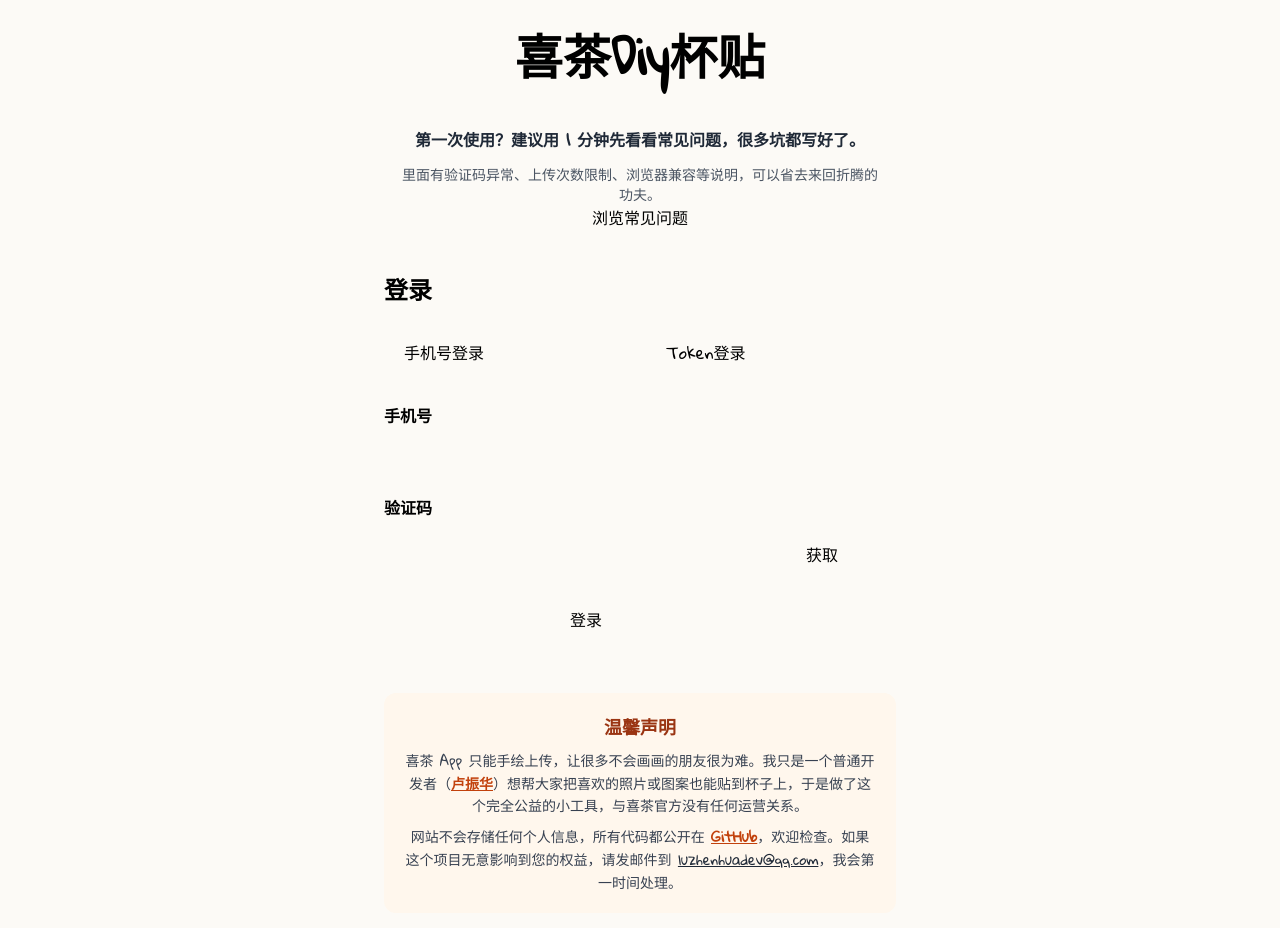
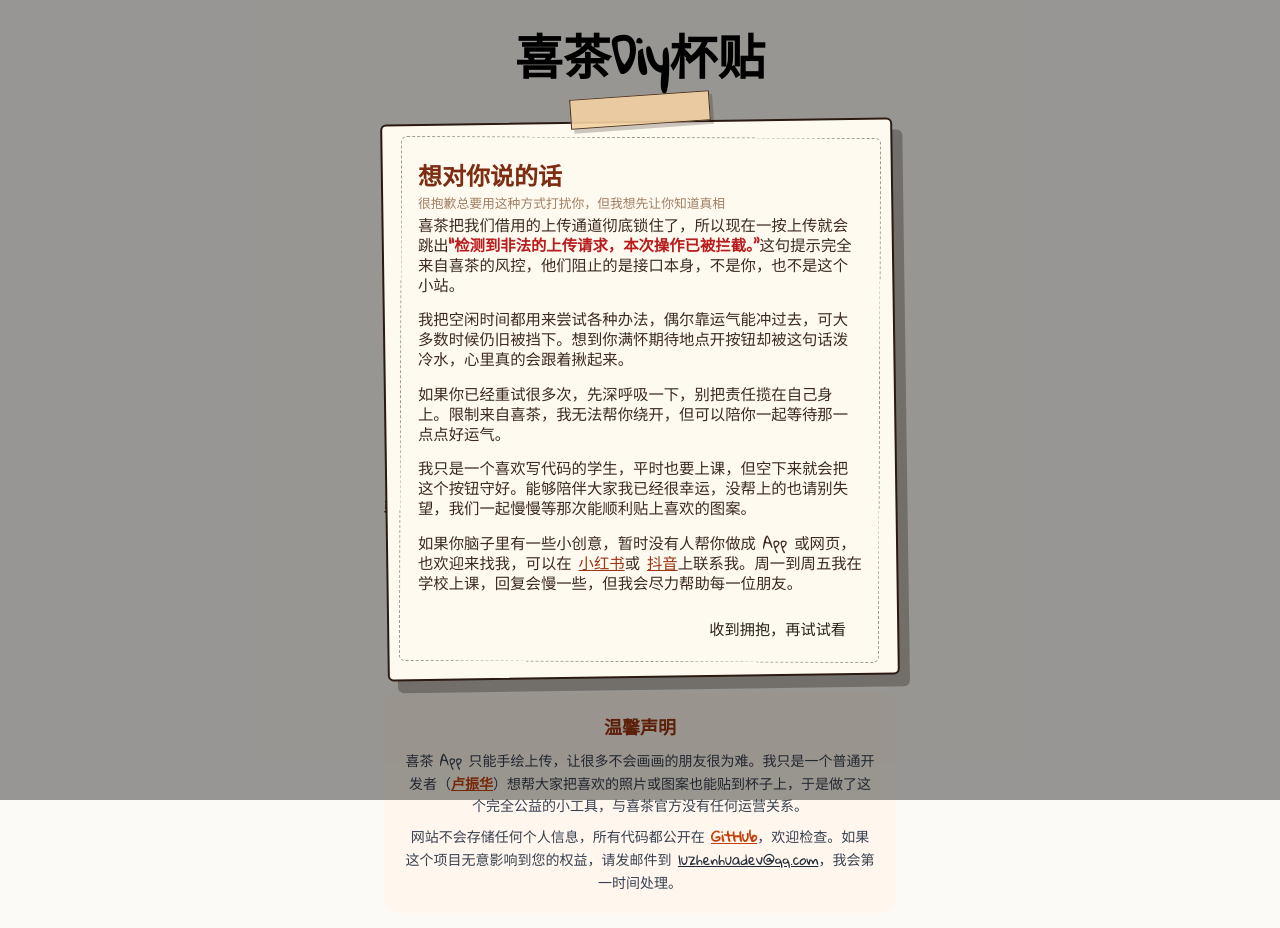
Before and after one commit to luzhenhua/heytea, a Next.js app: page / in a window 1280 px wide. Shown: the top 928 px of the page. Built offline with nearby package versions, Linux system fonts and the light colour scheme.

Commit message:
Update announcement modal copy and styling

```diff
--- a/app/globals.css
+++ b/app/globals.css
@@ -85,6 +85,99 @@ wired-slider {
   --wired-slider-bar-color: #666;
 }
 
+.announcement-card {
+  padding: 0;
+  background: transparent;
+  border-radius: 0;
+  box-shadow: none;
+  width: min(560px, 100%);
+  margin: 0 auto;
+}
+
+.announcement-body {
+  position: relative;
+  padding: 38px 34px 30px;
+  line-height: 1.85;
+  overflow: visible;
+  color: #2b2117;
+}
+
+.announcement-body::before {
+  content: '';
+  position: absolute;
+  inset: 0;
+  background: #fffaf0;
+  border: 2px solid #2b1a11;
+  box-shadow: 10px 12px 0 rgba(29, 18, 12, 0.3);
+  transform: rotate(-0.8deg);
+  z-index: -3;
+}
+
+.announcement-body::after {
+  content: '';
+  position: absolute;
+  background: #fffaf0;
+  border: 1px dashed rgba(43, 33, 23, 0.45);
+  inset: 16px;
+  transform: rotate(0.25deg);
+  z-index: -2;
+}
+
+.announcement-body::before,
+.announcement-body::after {
+  border-radius: 6px;
+}
+
+.announcement-body > * {
+  position: relative;
+  z-index: 1;
+}
+
+.announcement-tape {
+  position: absolute;
+  top: -26px;
+  left: 50%;
+  width: 140px;
+  height: 30px;
+  transform: translateX(-50%) rotate(-4deg);
+  background: #f3d1a2;
+  border: 1px solid #3a2416;
+  box-shadow: 3px 4px 0 rgba(30, 18, 12, 0.25);
+  opacity: 0.9;
+}
+
+.announcement-header p {
+  margin: 0;
+}
+
+.announcement-meta {
+  font-size: 0.8rem;
+  color: #a07e61;
+}
+
+.announcement-paragraphs p {
+  margin: 0;
+}
+
+.announcement-paragraphs p + p {
+  margin-top: 0.9rem;
+}
+
+.announcement-paragraphs {
+  color: #3c2a20;
+  font-size: 0.96rem;
+}
+
+.announcement-action {
+  display: flex;
+  justify-content: flex-end;
+}
+
+.announcement-action wired-button {
+  font-size: 0.95rem;
+  padding: 6px 16px;
+}
+
 @media (max-width: 640px) {
   body {
     font-size: 15px;
--- a/app/page.tsx
+++ b/app/page.tsx
@@ -13,6 +13,7 @@ export default function Home() {
   const [loaded, setLoaded] = useState(false);
   const [showDetails, setShowDetails] = useState(false);
   const [sessionAlert, setSessionAlert] = useState<string | null>(null);
+  const [showAnnouncement, setShowAnnouncement] = useState(true);
   const getSessionExpiredMessage = (message?: string) => {
     if (!message) return '登录状态已失效，请重新登录';
     if (message.toUpperCase() === 'TOKEN_INVALID') {
@@ -43,6 +44,7 @@ export default function Home() {
         localStorage.removeItem('heyteaUser');
       }
     }
+
   }, []);
 
   useEffect(() => {
@@ -120,6 +122,10 @@ export default function Home() {
     setSessionAlert(getSessionExpiredMessage(message));
   };
 
+  const handleDismissAnnouncement = () => {
+    setShowAnnouncement(false);
+  };
+
   // 手机号打码
   const maskPhone = (phone: string) => {
     if (!phone) return '';
@@ -137,8 +143,69 @@ export default function Home() {
   }
 
   return (
-    <main className="min-h-screen p-4 md:p-8">
-      <div className="max-w-lg mx-auto">
+    <>
+      {showAnnouncement && (
+        <div className="fixed inset-0 z-50 flex items-center justify-center p-4 animate-fade-in">
+          <div className="absolute inset-0 bg-black/40" />
+          <wired-card
+            elevation="3"
+            class="max-w-lg w-full announcement-card"
+            style={{ zIndex: 60, position: 'relative' }}
+          >
+            <div className="announcement-body text-left">
+              <div className="announcement-tape" aria-hidden="true" />
+              <div className="announcement-header">
+                <p className="text-2xl font-bold text-orange-900 mb-2">想对你说的话</p>
+                <p className="announcement-meta">很抱歉总要用这种方式打扰你，但我想先让你知道真相</p>
+              </div>
+              <div className="announcement-paragraphs text-sm text-gray-800">
+                <p>
+                  喜茶把我们借用的上传通道彻底锁住了，所以现在一按上传就会跳出
+                  <span className="font-semibold text-red-700">“检测到非法的上传请求，本次操作已被拦截。”</span>
+                  这句提示完全来自喜茶的风控，他们阻止的是接口本身，不是你，也不是这个小站。
+                </p>
+                <p>
+                  我把空闲时间都用来尝试各种办法，偶尔靠运气能冲过去，可大多数时候仍旧被挡下。想到你满怀期待地点开按钮却被这句话泼冷水，心里真的会跟着揪起来。
+                </p>
+                <p>
+                  如果你已经重试很多次，先深呼吸一下，别把责任揽在自己身上。限制来自喜茶，我无法帮你绕开，但可以陪你一起等待那一点点好运气。
+                </p>
+                <p>
+                  我只是一个喜欢写代码的学生，平时也要上课，但空下来就会把这个按钮守好。能够陪伴大家我已经很幸运，没帮上的也请别失望，我们一起慢慢等那次能顺利贴上喜欢的图案。
+                </p>
+                <p>
+                  如果你脑子里有一些小创意，暂时没有人帮你做成 App 或网页，也欢迎来找我，可以在{' '}
+                  <a
+                    href="https://www.xiaohongshu.com/user/profile/6554bb560000000002035357"
+                    target="_blank"
+                    rel="noopener noreferrer"
+                    className="underline text-orange-800"
+                  >
+                    小红书
+                  </a>
+                  或{' '}
+                  <a
+                    href="https://www.douyin.com/user/MS4wLjABAAAAe_UbKX_yOC03iIH10AmzlJJSnt_O0CecI1naUtR5qjNKNKd4Gqg8Hw1tyOfeHRLA?from_tab_name=main"
+                    target="_blank"
+                    rel="noopener noreferrer"
+                    className="underline text-orange-800"
+                  >
+                    抖音
+                  </a>
+                  上联系我。周一到周五我在学校上课，回复会慢一些，但我会尽力帮助每一位朋友。
+                </p>
+              </div>
+              <div className="announcement-action pt-4">
+                <wired-button onClick={handleDismissAnnouncement}>
+                  收到拥抱，再试试看
+                </wired-button>
+              </div>
+            </div>
+          </wired-card>
+        </div>
+      )}
+      <main className="min-h-screen p-4 md:p-8">
+        <div className="max-w-lg mx-auto">
         {/* 标题 */}
         <div className="text-center mb-8 animate-fade-in">
           <h1 className="text-4xl md:text-5xl font-bold mb-2">喜茶Diy杯贴</h1>
@@ -273,5 +340,6 @@ export default function Home() {
         <div className="h-8" />
       </div>
     </main>
+    </>
   );
 }
```
